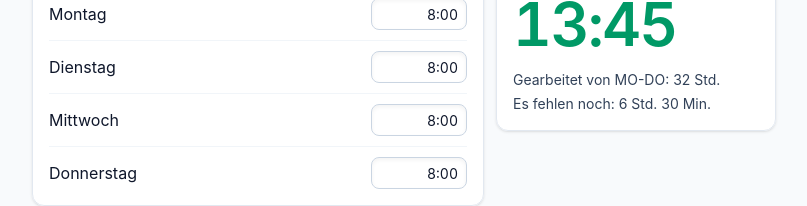
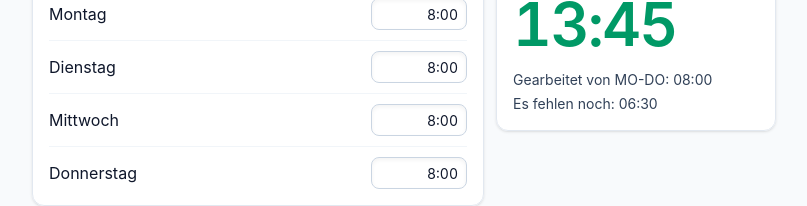
Before and after one commit to flof/freitagsrechner, a React (Vite) app: page / in a window 1280 px wide. Shown: the part 192-398 px from the top of the page, without its empty margins (236-1043 px from the left). Built offline with nearby package versions, Linux system fonts and the light colour scheme.

Commit message:
Show HH:MM for worked/remaining

```diff
--- a/src/App.tsx
+++ b/src/App.tsx
@@ -91,11 +91,11 @@ function ResultCard({ view }: { view: ResultView }) {
           </p>
           <div className="mt-4 space-y-1 text-sm text-slate-700 dark:text-slate-200">
             <p>
-              Gearbeitet von MO-DO: {formatDurationLong(departure.workedMinutes)}
+              Gearbeitet von MO-DO: {formatTime(departure.workedMinutes)}
             </p>
             <p>
               {departure.overtimeMinutes > 0
-                ? `Überstunden: ${formatDurationLong(departure.overtimeMinutes)}`
+                ? `Überstunden: ${formatTime(departure.overtimeMinutes)}`
                 : 'Wochenziel erfüllt.'}
             </p>
           </div>
@@ -115,9 +115,9 @@ function ResultCard({ view }: { view: ResultView }) {
           )}
           <div className="mt-4 space-y-1 text-sm text-slate-700 dark:text-slate-200">
             <p>
-              Gearbeitet von MO-DO: {formatDurationLong(departure.workedMinutes)}
+              Gearbeitet von MO-DO: {formatTime(departure.workedMinutes)}
             </p>
-            <p>Es fehlen noch: {formatDurationLong(departure.remainingMinutes)}</p>
+            <p>Es fehlen noch: {formatTime(departure.remainingMinutes)}</p>
           </div>
         </>
       )}
```
